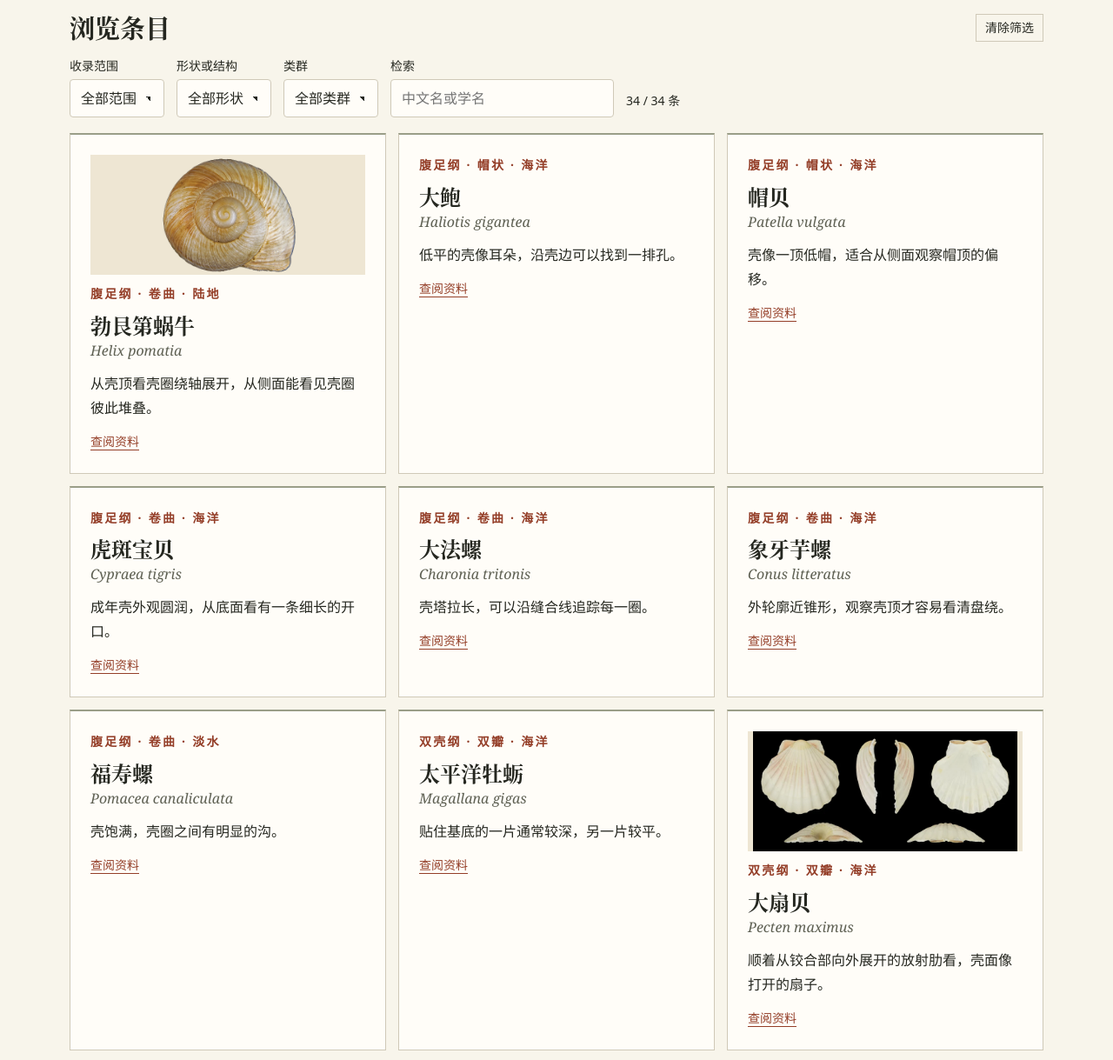
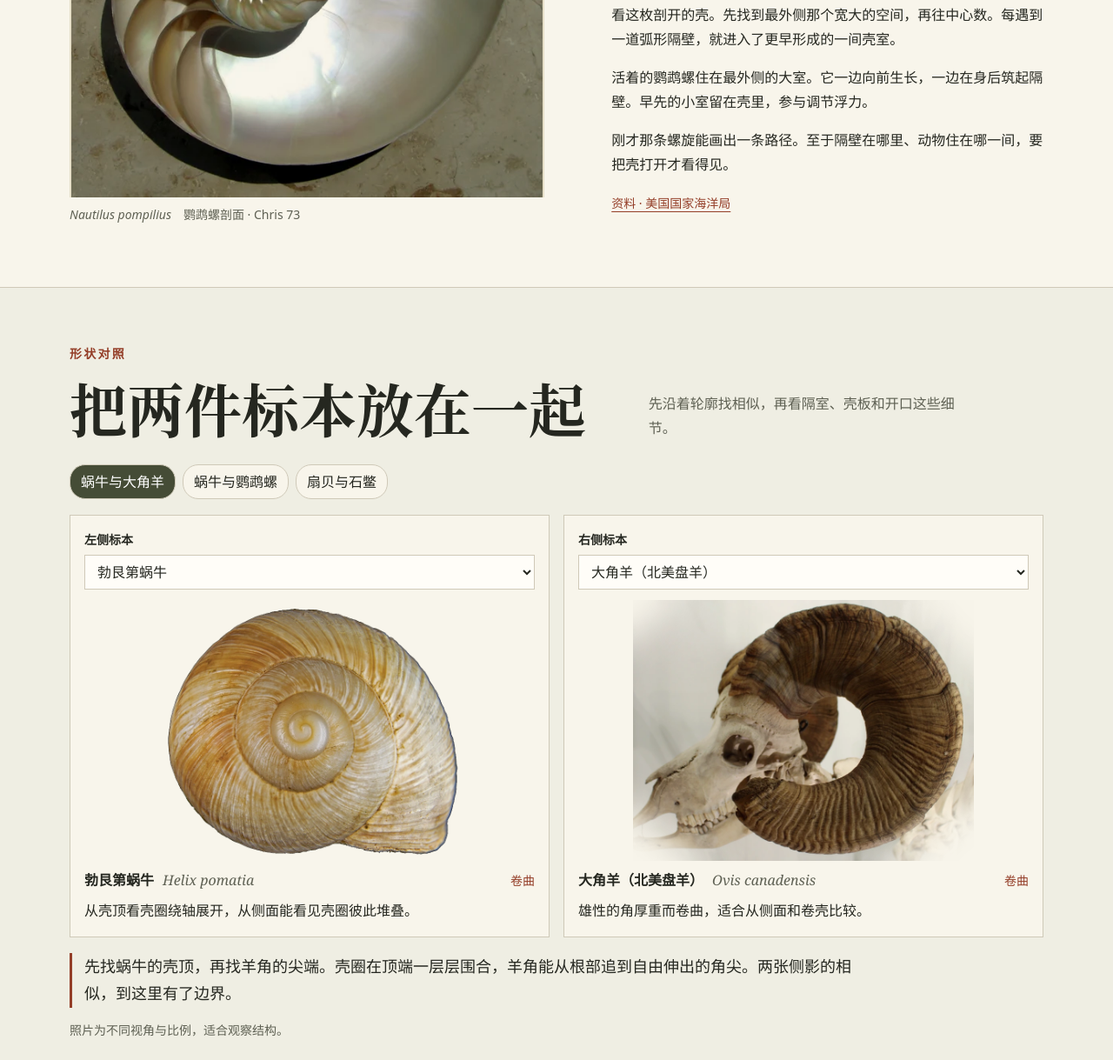
Before and after one commit to focusgrowth/wanwu-tongxing, a plain HTML site: page dist/index.html in a window 1280 px wide. Shown: the part 1561-2780 px from the top of the page at 87% size. Drawn offline with Linux system fonts and the light colour scheme.

Commit message:
以卷曲为线索重编首页，加入鹦鹉螺细读与三组标本观察

```diff
--- a/dist/explore.js
+++ b/dist/explore.js
@@ -148,7 +148,25 @@ function updateComparison() {
   let note = '观察这两种结构各自的轮廓、边缘与开口。';
   if (left === right) note = '两侧选中了同一件标本。换一侧就可以比较。';
   else if (left[4] === right[4]) note = '两件标本都有' + left[4] + '的外观。沿着边缘看一圈，找找哪里开始出现差别。';
-  get('compare-note').textContent = note;
+  const pair = [left[7], right[7]].sort().join(',');
+  const observations = {
+    'horn.webp,snail.webp': '先找蜗牛的壳顶，再找羊角的尖端。壳圈在顶端一层层围合，羊角能从根部追到自由伸出的角尖。两张侧影的相似，到这里有了边界。',
+    'nautilus.webp,snail.webp': '先只看外缘，两件标本都有逐圈放大的轮廓。再看中心：蜗牛照片拍的是壳表面，鹦鹉螺照片拍的是剖面。剖面里横过螺旋的线，一道就是一面隔壁。',
+    'chiton.webp,scallop.webp': '在扇贝上用手指从窄端向宽边划，能沿着一条放射肋走完全程。换到石鳖背上，从头端向尾端划，指尖会依次越过八块壳板。'
+  };
+  get('compare-note').textContent = observations[pair] || note;
+  for (const button of document.querySelectorAll('[data-pair]')) {
+    const files = button.dataset.pair.split(',').map(key => key + '.webp').sort();
+    button.setAttribute('aria-pressed', files.join(',') === pair);
+  }
+}
+for (const button of document.querySelectorAll('[data-pair]')) {
+  button.addEventListener('click', () => {
+    const [left, right] = button.dataset.pair.split(',');
+    compareLeft.value = specimens.findIndex(entry => entry[7] === left + '.webp');
+    compareRight.value = specimens.findIndex(entry => entry[7] === right + '.webp');
+    updateComparison();
+  });
 }
 updateComparison();
 for (const button of document.querySelectorAll('[data-food]')) {
--- a/dist/index.html
+++ b/dist/index.html
@@ -1,11 +1,21 @@
 <!doctype html>
 <html lang="zh-CN"><head><meta charset="utf-8"><meta name="viewport" content="width=device-width,initial-scale=1"><meta name="description" content="万物同形，一本从形状出发的自然百科。"><title>万物同形 · 一本从形状出发的自然百科</title><link rel="stylesheet" href="./style.css"><script src="./catalog.js" defer></script><script src="./app.js" defer></script><script src="./explore.js" defer></script></head>
 <body id="top"><a class="skip" href="#atlas">跳到生物图鉴</a><header class="top"><a class="brand" href="#"><span>◎</span> 万物同形</a><nav aria-label="主导航"><a href="#atlas">生物图鉴</a><a href="#compare">形状对照</a><a href="#lab">形状实验室</a><a href="#table">餐桌地图</a><a href="./about.html">关于本站</a></nav></header>
-<main><section class="hero wrap"><div class="hero-copy"><p class="eyebrow">雨亭文化工作室 出品</p><h1>万物<span>同形</span></h1><p class="intro">一枚蜗牛壳，一对盘羊角。<br>为什么它们看起来像在沿着同一条线生长？</p></div><figure class="specimens">
+<main><section class="hero wrap"><div class="hero-copy"><p class="eyebrow">雨亭文化工作室 · 自然观察</p><h1>一枚壳，<br>一只角。</h1><p class="intro">目光从蜗牛壳顶绕出去，再沿着羊角弯回来。一个问题冒了出来：这两道弧线，能用同一条规则来画吗？</p></div><figure class="specimens">
 <div class="specimen snail"><img src="./snail.webp" alt="勃艮第蜗牛壳标本，壳顶视角"><span class="spec-name">勃艮第蜗牛 <i>Helix pomatia</i></span></div>
 <div class="specimen horn"><img src="./horn.webp" alt="大角羊头骨标本，可见粗壮弯曲的角"><span class="spec-name">大角羊（北美盘羊） <i>Ovis canadensis</i></span></div>
 <svg class="traces" viewBox="0 0 840 330" preserveAspectRatio="none" aria-hidden="true"><path id="trace-left"/><path id="trace-right"/></svg>
 </figure><div class="hero-actions"><button id="trace" aria-pressed="false">叠加螺旋示意</button><a class="atlas-entry" href="#atlas">打开生物图鉴</a><a href="#compare">并排比较</a><span id="trace-note" hidden>曲线用于观察，尚未做标本轮廓拟合。</span></div></section>
+<section id="lab" class="lab"><div class="wrap lab-grid"><div><p class="eyebrow">形状实验室</p><h2>一条线，<br>怎么越卷越大？</h2><p>我第一次看到这个公式，最惊讶的是，只规定一件事，整条曲线就能长出来：点每绕一圈，到中心的距离都乘以同一个数。</p><label for="growth">每转一圈，半径变为 <output id="factor">2.0</output> 倍</label><input id="growth" type="range" min="1.2" max="4" step=".1" value="2"><p class="experiment">先把倍率调到 2。沿图中的水平线，从里向外读三个红点：半径依次为 1、2、4。再调到 3，猜猜第三个点会是多少？</p><p class="math">r(θ) = r₀ × W<sup>θ / 2π</sup></p><p class="small">图中最外端固定在同一位置，便于比较圈与圈的间距。要描述立体贝壳，还可以观察开口如何放大、每转一圈沿轴移动多远。<a href="https://academic.oup.com/evolut/article/77/8/1864/7197689">阅读卷壳模型研究</a></p></div><div class="plot"><svg viewBox="0 0 450 400" role="img" aria-label="可随滑杆变化的对数螺旋"><g id="grid"></g><path id="curve"/><g id="points"></g></svg><p id="sequence" aria-live="polite"></p></div></div></section>
+<section class="reading wrap" id="reading"><figure><img src="./nautilus.webp" alt="鹦鹉螺剖面，弯曲的隔壁把壳内分成一列小室" loading="lazy"><figcaption><i>Nautilus pompilius</i>　鹦鹉螺剖面 · Chris 73</figcaption></figure>
+<div><p class="eyebrow">标本细读</p><h2>沿着弧线走，<br>会遇见一堵墙。</h2><p>看这枚剖开的壳。先找到最外侧那个宽大的空间，再往中心数。每遇到一道弧形隔壁，就进入了更早形成的一间壳室。</p><p>活着的鹦鹉螺住在最外侧的大室。它一边向前生长，一边在身后筑起隔壁。早先的小室留在壳里，参与调节浮力。</p><p>刚才那条螺旋能画出一条路径。至于隔壁在哪里、动物住在哪一间，要把壳打开才看得见。</p><a href="https://oceanservice.noaa.gov/facts/nautilus.html">资料 · 美国国家海洋局</a></div></section><section id="compare" class="compare"><div class="wrap">
+<div class="atlas-heading"><div><p class="eyebrow">形状对照</p><h2>把两件标本放在一起</h2></div><p>先沿着轮廓找相似，再看隔室、壳板和开口这些细节。</p></div>
+<div class="pair-presets" aria-label="精选对照"><button data-pair="snail,horn">蜗牛与大角羊</button><button data-pair="snail,nautilus">蜗牛与鹦鹉螺</button><button data-pair="scallop,chiton">扇贝与石鳖</button></div><div class="compare-grid">
+<div><label for="compare-left">左侧标本</label><select id="compare-left"></select><div id="compare-left-card"></div></div>
+<div><label for="compare-right">右侧标本</label><select id="compare-right"></select><div id="compare-right-card"></div></div>
+</div>
+<p id="compare-note" aria-live="polite"></p><p class="small">照片为不同视角与比例，适合观察结构。</p>
+</div></section>
 <section id="atlas" class="wrap atlas">
 <div class="atlas-heading"><div><p class="eyebrow">生物图鉴</p><h2>壳有多少种长法？</h2></div><p>同样是壳，可以卷起来，可以像书一样合上，也可以一块压着一块。</p></div>
 <div class="plates" aria-label="按图版探索">
@@ -28,14 +38,5 @@
 <div id="catalog-start" class="catalog-heading"><h3>浏览条目</h3><button id="reset-filters" type="button">清除筛选</button></div>
 <div class="filters"><label>收录范围<select id="scope"><option value="">全部范围</option></select></label><label>形状或结构<select id="group"><option value="">全部形状</option></select></label><label>类群<select id="taxon"><option value="">全部类群</option></select></label><label>检索<input id="search" type="search" placeholder="中文名或学名"></label><span id="count" aria-live="polite"></span></div><div id="cards" class="cards"></div>
 <details class="coverage"><summary>收录进度与分类依据</summary><ul id="scope-audit"></ul><p>软体动物以现生八纲为分类骨架，另收录若干化石类群。页面显示的是代表条目数，完整的学名、异名与分类层级可从各纲的 MolluscaBase 索引查询。其他动物和微观壳体目前为选录，羊角用作形状对照。图版是历史插画，条目配图还在扩充。</p><a href="https://doi.org/10.1126/science.ads0215">现生八纲分类研究</a> · <a href="https://www.marinespecies.org/">世界海洋物种名录</a></details></section>
-<section id="compare" class="compare"><div class="wrap">
-<div class="atlas-heading"><div><p class="eyebrow">形状对照</p><h2>把两件标本放在一起</h2></div><p>先沿着轮廓找相似，再看隔室、壳板和开口这些细节。</p></div>
-<div class="compare-grid">
-<div><label for="compare-left">左侧标本</label><select id="compare-left"></select><div id="compare-left-card"></div></div>
-<div><label for="compare-right">右侧标本</label><select id="compare-right"></select><div id="compare-right-card"></div></div>
-</div>
-<p id="compare-note" aria-live="polite"></p><p class="small">照片为不同视角与比例，适合观察结构。</p>
-</div></section>
-<section id="lab" class="lab"><div class="wrap lab-grid"><div><p class="eyebrow">形状实验室</p><h2>一条线，<br>怎么越卷越大？</h2><p>想象一个点绕着中心转。每转一整圈，它离中心的距离都乘上同一个数。这就是对数螺旋的一种画法。</p><label for="growth">每转一圈，半径变为 <output id="factor">2.0</output> 倍</label><input id="growth" type="range" min="1.2" max="4" step=".1" value="2"><p class="math">r(θ) = r₀ × W<sup>θ / 2π</sup></p><p class="small">这条线只画出了卷曲的路径。要描述立体贝壳，还可以观察开口如何放大、每转一圈沿轴移动多远。<a href="https://academic.oup.com/evolut/article/77/8/1864/7197689">阅读卷壳模型研究</a></p></div><div class="plot"><svg viewBox="0 0 450 400" role="img" aria-label="可随滑杆变化的对数螺旋"><g id="grid"></g><path id="curve"/><g id="points"></g></svg><p id="sequence" aria-live="polite"></p></div></div></section>
-<section id="table" class="table"><div class="wrap"><p class="eyebrow">餐桌地图</p><h2>沿着壳找到餐桌</h2><p>一道菜的流传地与它的食材产地，各有自己的故事。</p><div class="food"><article><p class="eyebrow">法国 · 勃艮第</p><h3>勃艮第焗蜗牛</h3><i>Escargots de Bourgogne</i><p>经典做法用蒜香欧芹黄油。菜名对应勃艮第的饮食传统，经典食材为 <em>Helix pomatia</em>，具体商品的原料产地以标示为准。</p><button class="food-taxon" type="button" data-food="Helix pomatia">查看蜗牛条目</button> <a href="https://www.bourgogne-tourisme.com/decouvrir/gastronomie-et-produits-regionaux/produits-du-terroir-bourgogne/les-escargots-de-bourgogne/">勃艮第旅游局</a></article><article><p class="eyebrow">日本 · 山梨县甲府</p><h3>酱煮鲍鱼</h3><i>あわびの煮貝</i><p>山梨县的地方食品，主要食材是鲍鱼和酱油。有关传统的一种说法把海产来源指向邻近静冈县的骏河湾。</p><a href="https://www.maff.go.jp/j/keikaku/syokubunka/traditional-foods/menu/awabino_nigai.html">日本农林水产省</a></article></div></div></section>
-</main><footer class="wrap colophon"><div><strong>万物同形</strong><p>雨亭文化工作室 出品</p></div><nav aria-label="页脚导航"><a href="./about.html">关于本站</a><a href="./about.html#sources">资料来源</a><a href="./about.html#credits">图像授权</a><a href="#top">回到顶部</a></nav></footer></body></html>
+<section id="table" class="table"><div class="wrap"><p class="eyebrow">餐桌地图</p><h2>一枚海里的鲍，怎样成了山里的菜？</h2><p>先看菜名里的地名，再看食材走过的路。两者有时会把你带到地图上的不同地方。</p><div class="food"><article><p class="eyebrow">法国 · 勃艮第</p><h3>勃艮第焗蜗牛</h3><i>Escargots de Bourgogne</i><p>经典做法用蒜香欧芹黄油。菜名对应勃艮第的饮食传统，经典食材为 <em>Helix pomatia</em>，具体商品的原料产地以标示为准。</p><button class="food-taxon" type="button" data-food="Helix pomatia">查看蜗牛条目</button> <a href="https://www.bourgogne-tourisme.com/decouvrir/gastronomie-et-produits-regionaux/produits-du-terroir-bourgogne/les-escargots-de-bourgogne/">勃艮第旅游局</a></article><article><p class="eyebrow">日本 · 山梨县甲府</p><h3>酱煮鲍鱼</h3><i>あわびの煮貝</i><p>山梨县的地方食品，主要食材是鲍鱼和酱油。有关传统的一种说法把海产来源指向邻近静冈县的骏河湾。</p><a href="https://www.maff.go.jp/j/keikaku/syokubunka/traditional-foods/menu/awabino_nigai.html">日本农林水产省</a></article></div></div></section>
+</main><footer class="wrap colophon"><div><strong>万物同形</strong><p>雨亭文化工作室 出品</p></div><nav aria-label="页脚导航"><a href="./about.html">关于本站</a><a href="./about.html#sources">资料来源</a><a href="./about.html#credits">图像授权</a><a href="https://github.com/focusgrowth/wanwu-tongxing">参与编写</a><a href="#top">回到顶部</a></nav></footer></body></html>
--- a/dist/style.css
+++ b/dist/style.css
@@ -63,3 +63,9 @@
 .colophon{border-top:2px solid var(--olive);align-items:center}.colophon strong{font-family:SimSun,serif;font-size:25px;letter-spacing:.12em}.colophon p{margin:1px 0;color:var(--muted)}.colophon nav{flex-wrap:wrap}
 .editorial{max-width:860px;padding:48px 0}.about-head{display:grid;grid-template-columns:1.4fr 1fr;align-items:center;gap:30px;border-bottom:1px solid var(--line);padding-bottom:32px}.about-head h1{font-size:clamp(36px,5vw,68px);letter-spacing:0;padding:0}.about-head img{width:100%;height:230px;object-fit:contain;mix-blend-mode:multiply}.editorial section{max-width:710px;margin:42px auto}.editorial h2{font-size:32px}.editorial dt{font-weight:bold;margin:16px 0 4px}.editorial dd{margin:0}.editorial p,.editorial dd{line-height:1.95}
 @media(max-width:780px){.hero{display:block;padding-block:30px}.hero h1 span{display:inline}.hero .specimens{margin:20px 0 15px}.hero .specimen{height:clamp(165px,34vw,240px)}.hero h1{font-size:clamp(56px,12vw,86px)}.colophon{align-items:start;flex-wrap:wrap}.colophon nav{gap:12px}.about-head{gap:12px}.about-head img{height:155px}.editorial{padding:32px 0}}
+/* The feature opens as a facing-page specimen study. */
+.hero{gap:22px 38px;grid-template-columns:minmax(230px,.75fr) minmax(0,1.4fr);padding-block:55px 34px}.hero h1{font-size:clamp(62px,6.7vw,104px);letter-spacing:-.045em;color:#402e26}.hero .intro{max-width:23em;line-height:1.85;color:#47483e}.hero .specimens{background:#f1eadc;border-inline:0;border-color:#c5bba8}.hero .specimen{height:clamp(245px,30vw,390px)}.hero .spec-name{color:#543a2c}.hero-actions{justify-content:flex-end}
+.reading{padding-block:70px;display:grid;grid-template-columns:minmax(0,1.1fr) minmax(0,1fr);gap:clamp(28px,6vw,84px);align-items:center}.reading figure{margin:0}.reading img{display:block;width:100%;height:clamp(270px,32vw,420px);object-fit:contain;background:#ede8d9;mix-blend-mode:multiply}.reading figcaption{font-size:14px;color:var(--muted);padding-top:8px}.reading h2{font-size:clamp(35px,4vw,58px)}.reading a{font-size:14px;color:var(--rust)}.experiment{border-left:2px solid var(--rust);padding-left:14px}
+.pair-presets{display:flex;flex-wrap:wrap;gap:8px;margin-bottom:18px}.pair-presets button{padding:5px 12px;border:1px solid var(--line);background:var(--paper);border-radius:18px}.pair-presets button[aria-pressed=true]{background:var(--olive);color:white}
+#compare-note{max-width:50em;font-weight:500;font-size:18px;border-left:3px solid var(--rust);padding-left:14px}.lab{background:#e7eadf}.lab,.compare,.table{border-block:1px solid var(--line)}.table h2{max-width:14em;font-size:clamp(34px,4.6vw,60px)}.cards article{background:transparent;border:0;border-top:1px solid var(--line);padding-inline:8px}.cards h4{margin-top:5px}
+@media(max-width:780px){.hero h1 br{display:none}.hero{padding-block:30px}.hero .specimen{height:clamp(165px,36vw,235px)}.hero .intro{max-width:34em}.hero-actions{justify-content:flex-start}.reading{grid-template-columns:1fr;padding-block:38px;gap:20px}.reading img{height:245px}.top nav{flex-wrap:wrap}}
```
